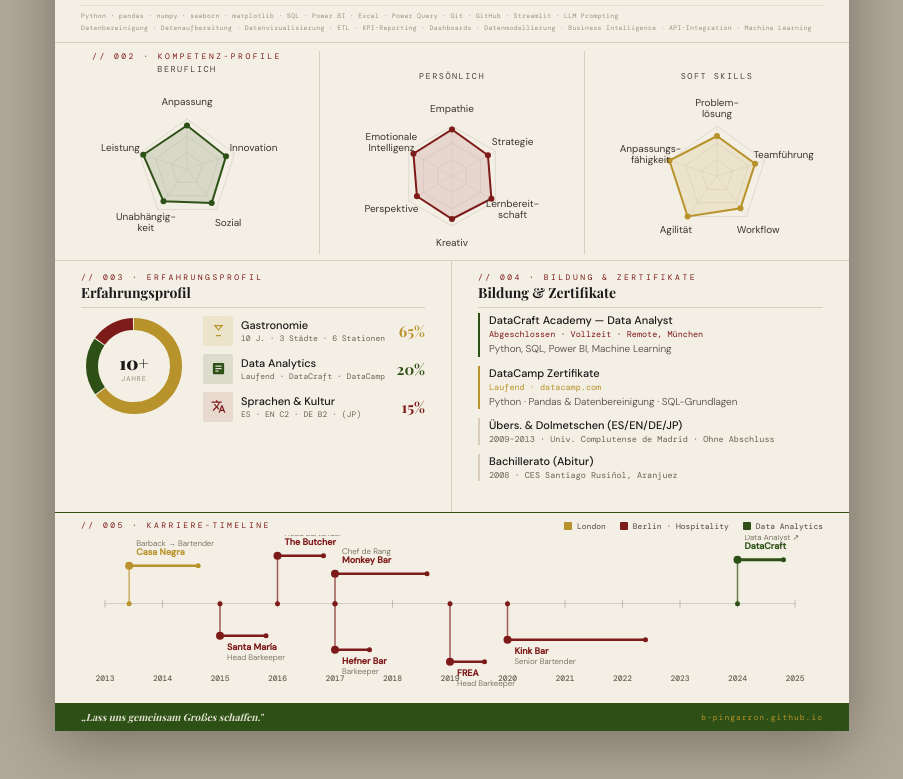
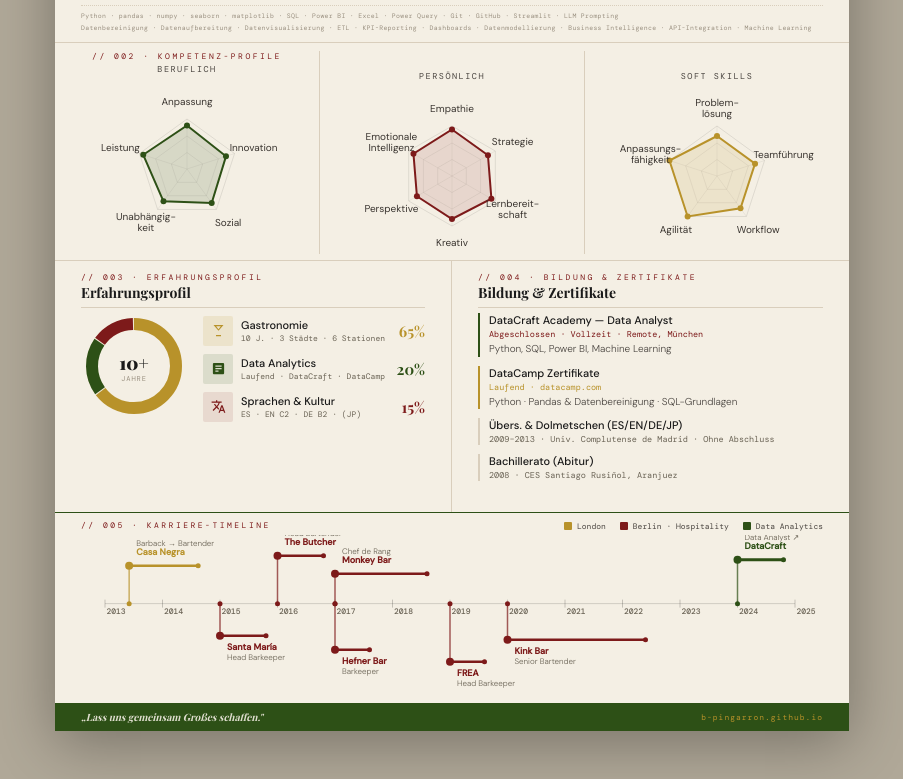
Before and after one commit to B-Pingarron/Bernardo-Pingarron---Dashboard-Lebenslauf, a plain HTML site: page index.html in a window 1280 px wide. Shown: the part 420-1199 px from the top of the page, without its empty margins (188-1091 px from the left). Drawn offline with nearby package versions, Linux system fonts and the light colour scheme; a web font is replaced by a local one.

Commit message:
Timeline edits
Year labels position updated.

```diff
--- a/index.html
+++ b/index.html
@@ -470,7 +470,7 @@ function drawTimeline(){
       // Year labels: above axis for row 0 stems, below for row 1.
       // We place them all below to keep the area above the axis clean.
       // Year labels at bottom strip — never overlaps any stem
-      ctx.fillText(yr,x,H-8);
+      ctx.fillText(yr,x+11,H-75);
     }
 
     // ── Per-role drawing ───────────────────────────────────
```
